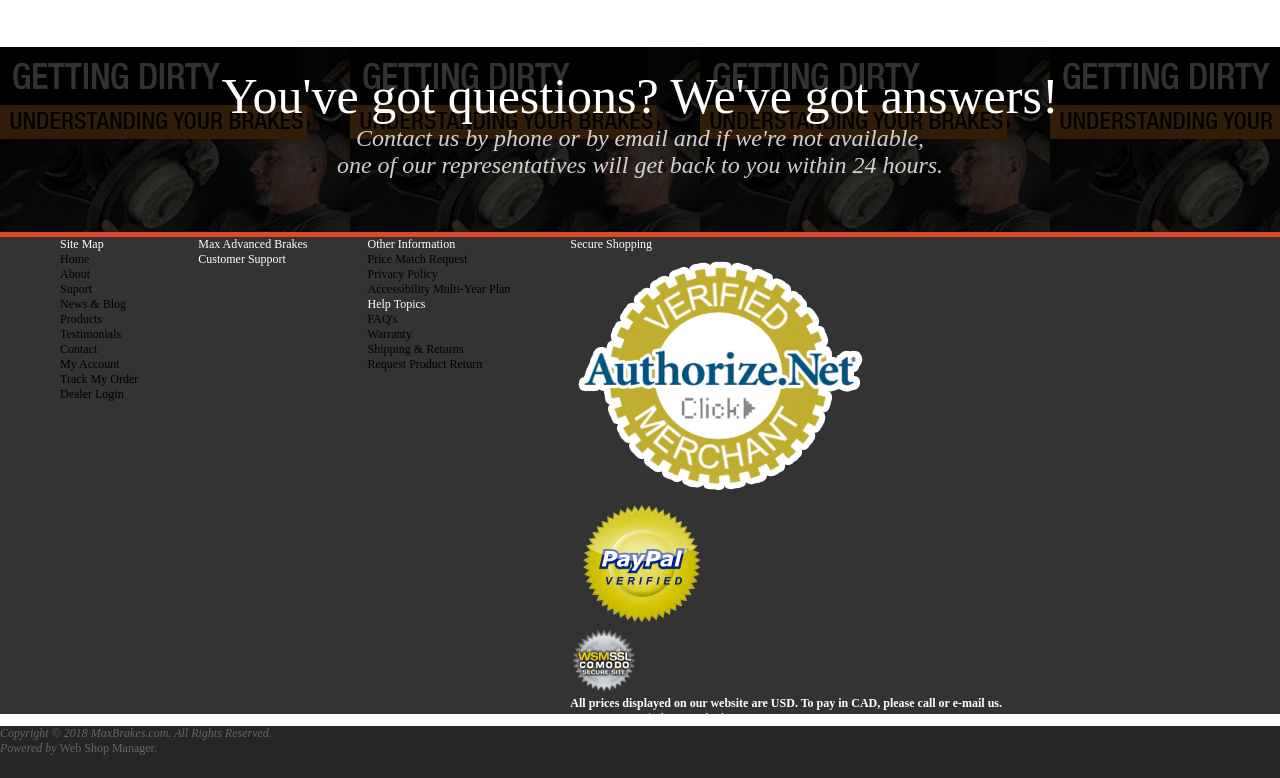
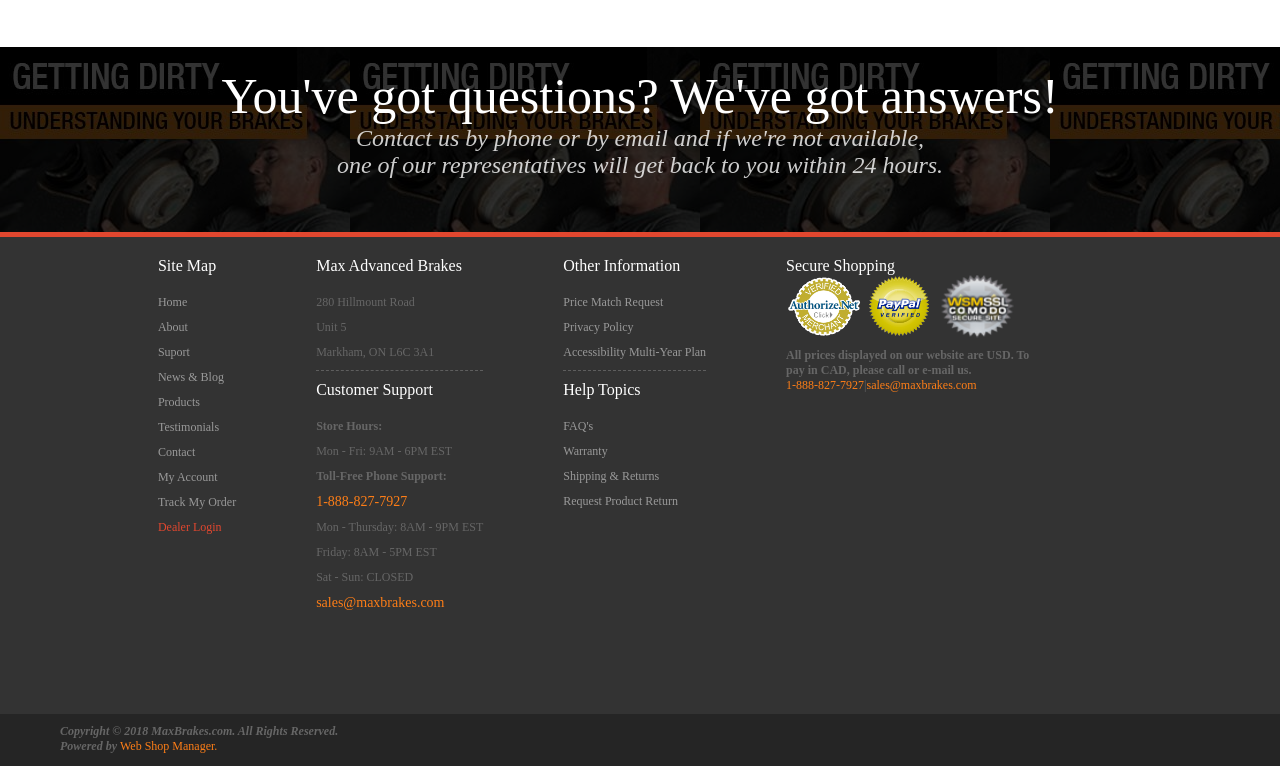
Before and after one commit to COMINGLIU/react-practice, a plain HTML site: page app/index.html in a window 1280 px wide. Shown: the part 1878-2656 px from the top of the page. Drawn offline with Linux system fonts and the light colour scheme.

Commit message:
footer布局完毕

```diff
--- a/app/css/index.css
+++ b/app/css/index.css
@@ -399,9 +399,6 @@
     font-weight: 700;
 }
 /* footer */
-#footer {
-
-}
 #footer .title {
     width: 100%;
     height: 185px;
@@ -430,16 +427,78 @@
     width: 100%;
     height: 477px;
     background-color: rgb(51,51,51);
-    color: #fff;
+    text-align: center;
 }
 #footer .infos>div>ul>li {
     display: inline-block;
     vertical-align: top;
-    margin-right: 60px;
+    margin-right: 80px;
+}
+#footer .infos ul {
+    color: #fff;
+    font-size: 16px;
+    font-style: normal;
+}
+#footer .infos li:first-child {
+    margin-top: 20px;
+}
+#footer .infos li {
+    color: rgb(102,102,102);
+    font-size: 12px;
+    margin-bottom: 10px;
+    text-align: left;
+}
+#footer .infos li a {
+    color: rgb(153,153,153);
+}
+#footer .infos>div>ul>li:first-child ul li:last-child a{
+    color: rgb(225,71,47);
+}
+#footer .infos>div>ul>li:nth-child(3) ul li li:hover a,
+#footer .infos>div>ul>li:first-child ul li:hover a{
+    color: rgb(196,92,9);
+    transition-duration: .3s;
+}
+#footer .infos>div>ul>li:nth-child(2)>ul>li:nth-child(1),
+#footer .infos>div>ul>li:nth-child(3)>ul>li:nth-child(1){
+    border-bottom: 1px dashed rgba(105,105,105,.8);
+}
+#footer .infos>div>ul>li:nth-child(2)>ul>li:nth-child(2) li:nth-child(1),
+#footer .infos>div>ul>li:nth-child(2)>ul>li:nth-child(2) li:nth-child(3){
+    font-weight: bold;
+}
+#footer .infos>div>ul>li:nth-child(4) {
+    padding-top: 20px;
+}
+#footer .infos>div>ul>li:nth-child(4) span {
+    color: rgb(254,126,23);
+}
+#footer .infos>div>ul>li:nth-child(2)>ul>li:nth-child(2) li:nth-child(4),
+#footer .infos>div>ul>li:nth-child(2)>ul>li:nth-child(2) li:last-child{
+    color: rgb(254,126,23);
+    font-size: 14px;
+}
+#footer .infos>div>ul>li:last-child {
+    width: 256px;
+}
+#footer .infos>div>ul>li:last-child li {
+    display: inline-block;
+    width: 76px;
+    height: 63px;
+}
+#footer .infos>div>ul>li:last-child li img {
+    width: 100%;
+    height: 100%;
 }
 #footer #fall {
+    box-sizing: border-box;
     width: 100%;
     height: 52px;
+    padding-top: 10px;
     background-color: rgb(37,37,37);
     color: rgb(102,102,102);
+    font-weight: 550;
 }
+#footer #fall em {
+    color: rgb(254,126,23);
+}
--- a/app/js/components/footer/linkList.js
+++ b/app/js/components/footer/linkList.js
@@ -20,7 +20,6 @@
                 {item}
             </li>
         );
-        console.log(linkSig);
         return (
             <ul className={this.props.classNm}>
                 {this.props.title}
--- a/app/js/components/footer/secFlo.js
+++ b/app/js/components/footer/secFlo.js
@@ -14,7 +14,7 @@
         return(
             <div>
                 <ul>
-                    {this.props.title}
+                    <p>{this.props.title}</p>
                     {listItem}
                 </ul>
                 <h3>{this.props.secContent}</h3>
```
Also changed, not shown: app/js/components/footer.js (+8 -6 lines), dist/js/main.js.
